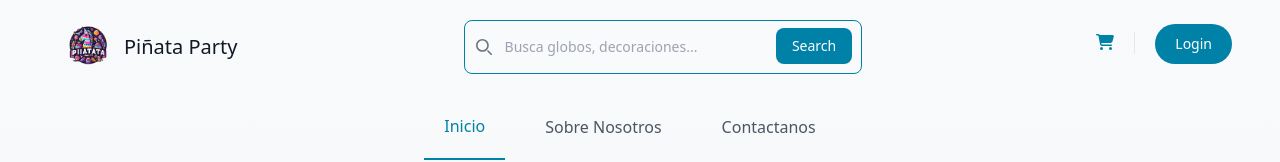
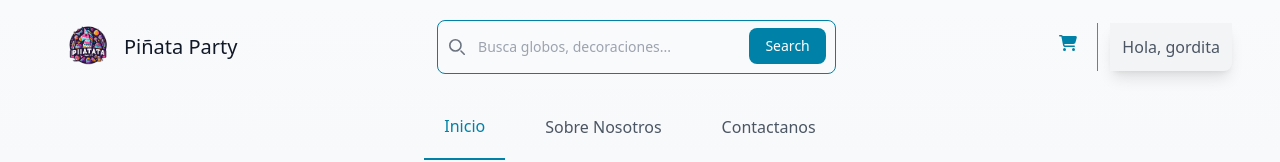
Before and after one commit to TiburoncinUjaja/Pi-ateria-Lenguajes, a React (Vite) app: page / in a window 1280 px wide. Shown: the top 162 px of the page. Built offline with nearby package versions, Linux system fonts and the light colour scheme.

Commit message:
Modificacion Header Iniciar Sesion

```diff
--- a/src/App.jsx
+++ b/src/App.jsx
@@ -4,7 +4,7 @@ import Header from './components/Header'
 import { Routes, Route, Navigate } from 'react-router-dom'
 import Inicio from './pages/Inicio'
 import Login from './pages/Login'
-
+import Users from './components/Users'
 
 function App() {
   const [count, setCount] = useState(0)
@@ -13,6 +13,7 @@ function App() {
     <>
       <div className="bg-gradient-to-b from-gray-50 to-gray-200 min-h-screen">
         <Header></Header>
+
         <section className='w-5/6 mx-auto px-8 pt-10'>
           <Routes>
             <Route path="/" element={<Inicio></Inicio>}></Route>
--- a/src/components/Header.jsx
+++ b/src/components/Header.jsx
@@ -4,6 +4,7 @@ import { Link } from 'react-router-dom'
 import logo from '../img/Logo.png'
 import { FontAwesomeIcon } from '@fortawesome/react-fontawesome'
 import { faCartShopping } from '@fortawesome/free-solid-svg-icons'
+import Users from './Users'
 
 const Header = () => {
     const btnLink = 'mr-5 px-5 py-5 hover:text-Azul-oscuro hover:border-b-2 border-Azul-oscuro cursor-pointer'
@@ -29,17 +30,14 @@ const Header = () => {
                         <button type="submit" className="text-white absolute end-2.5 bottom-2.5 bg-Azul-oscuro hover:bg-Azul-claro hover:border-Azul-oscuro hover:border-2 hover:text-Azul-oscuro focus:ring-4 focus:outline-none focus:ring-Azul-oscuro font-medium rounded-lg text-sm px-4 py-2">Search</button>
                     </div>
                 </form>
-                <div className='divide-x align-middle	'>
 
-                    <Link to="/carrito" className='align-middle'>
-                        <FontAwesomeIcon className='px-5 py-3 ' icon={faCartShopping} style={{ color: "#0081A7", }} />
-                    </Link>
-                    <Link to="/login" className='px-5'>
+                <div className='divide-x align-middle'>
+                    <Users/>
+                    {/*<Link to="/login" className='px-5'>
                         <button type="button" className="text-white bg-Azul-oscuro hover:border-Azul-oscuro hover:border-2  hover:text-Azul-oscuro hover:bg-Beige font-medium rounded-full text-sm px-5 py-2.5 text-center me-2 mb-2">Login</button>
-                    </Link>
+                    </Link>*/}
+
                 </div>
-
-
 
             </div>
             <nav className="w-full md:ml-auto md:mr-auto flex flex-wrap items-center text-base justify-center ">
@@ -50,7 +48,6 @@ const Header = () => {
 
             </nav>
 
-
         </header>
     )
 }
--- /dev/null
+++ b/src/components/Users.jsx
@@ -0,0 +1,45 @@
+import React from 'react'
+import { useState } from 'react';
+import { faCartShopping } from '@fortawesome/free-solid-svg-icons'
+import { FontAwesomeIcon } from '@fortawesome/react-fontawesome'
+import { Link } from 'react-router-dom';
+import { FaUserAstronaut } from "react-icons/fa";
+
+const Users = () => {
+  const [isOpen, setIsOpen] = useState(false);
+
+  const handleToggle = () => {
+    setIsOpen(!isOpen);
+  };
+
+  const handleLogout = () => {
+    // Aquí añadir la lógica para cerrar la sesión
+    alert('¡Sesión cerrada!');
+  };
+  return (
+    <div className="max-w-7xl mx-auto px-4 flex justify-between divide-x divide-Azul-claro">
+      <Link to="/carrito" className='align-middle'>
+        <FontAwesomeIcon className='px-5 py-3' icon={faCartShopping} style={{ color: "#0081A7"}} />
+      </Link>
+      <ul className="flex items-center space-x-4 px-3">
+        <li className="relative">
+          <button className="w-full shadow-lg rounded-br-lg p-3 inline-block bg-gray-100 h-full" onClick={handleToggle}>
+          Hola, gordita
+          </button>
+          {isOpen && (
+            <ul className="absolute right-0 mt-2 w-48 bg-white border border-gray-200 rounded-lg shadow-md divide-y divide-gray-100">
+              <li>
+                <a href="#" className="block px-4 py-2 text-gray-800 hover:bg-gray-100">Mi perfil</a>
+              </li>
+              <li>
+                <button onClick={handleLogout} className="block px-4 py-2 text-gray-800 hover:bg-gray-100 w-full text-left">Cerrar sesión</button>
+              </li>
+            </ul>
+          )}
+        </li>
+      </ul>
+    </div>
+  );
+}
+
+export default Users
```
